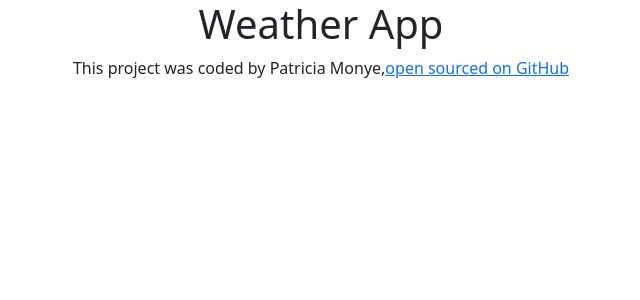
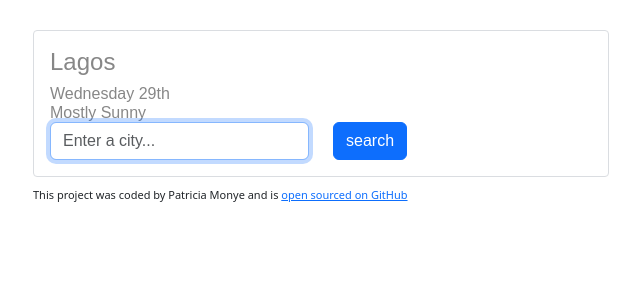
Before and after one commit to 3cia01/react-weather-app, a React (Create React App) app: page / in a window 1280 px wide. Shown: the top 300 px of the page, without its empty margins (319-959 px from the left). Built offline with nearby package versions, Linux system fonts and the light colour scheme; the HTML template or start-up script is replaced by a standard one.

Commit message:
Added axios and included other features

```diff
--- a/package.json
+++ b/package.json
@@ -6,8 +6,10 @@
     "@testing-library/jest-dom": "^5.17.0",
     "@testing-library/react": "^13.4.0",
     "@testing-library/user-event": "^13.5.0",
+    "axios": "^1.6.2",
     "bootstrap": "^5.3.2",
     "react": "^18.2.0",
+    "react-animated-weather": "^4.0.1",
     "react-dom": "^18.2.0",
     "react-scripts": "5.0.1",
     "web-vitals": "^2.1.4"
--- a/src/App.css
+++ b/src/App.css
@@ -1,3 +1,9 @@
 .App {
-  text-align: center;
+  max-width: 600px;
+  margin: 30px auto;
 }
+
+.App footer {
+  font-size: 11px;
+  margin: 10px 0;
+}
--- a/src/App.js
+++ b/src/App.js
@@ -1,12 +1,14 @@
+import React from "react";
 import "./App.css";
+import Weather from "./Weather";
 
 function App() {
   return (
     <div className="App">
       <div className="container">
-        <h1>Weather App</h1>
+        <Weather defaultCity="Lagos" />
         <footer>
-          This project was coded by Patricia Monye,
+          This project was coded by Patricia Monye and is {""}
           <a
             href="https://github.com/3cia01/react-weather-app"
             target="_blank"
--- /dev/null
+++ b/src/Weather.css
@@ -0,0 +1,24 @@
+.Weather {
+  border: 1px solid #dadde1;
+  font-family: arial, sans-serif;
+  padding: 16px;
+  border-radius: 4px;
+  color: rgb(135, 135, 135);
+}
+
+.Weather h1 {
+  font-size: 24px;
+  font-weight: 100;
+  line-height: 29px;
+}
+.Weather ul {
+  margin: 0;
+  padding: 0;
+}
+
+.Weather li {
+  font-size: 16px;
+  font-weight: 100;
+  line-height: 19px;
+  list-style: none;
+}
--- /dev/null
+++ b/src/Weather.js
@@ -0,0 +1,27 @@
+import React from "react";
+import "./Weather.css";
+
+export default function Weather() {
+  return (
+    <div className="Weather">
+      <h1>Lagos</h1>
+      <ul>
+        <li>Wednesday 29th</li>
+        <li>Mostly Sunny</li>
+      </ul>
+      <div className="row">
+        <div className="col-6">
+          <input
+            type="search"
+            placeholder="Enter a city..."
+            className="form-control"
+            autoFocus="on"
+          />
+        </div>
+        <div className="col-6">
+          <input type="submit" value="search" className="btn btn-primary" />
+        </div>
+      </div>
+    </div>
+  );
+}
--- /dev/null
+++ b/src/WeatherIcon.js
@@ -0,0 +1 @@
+import React from "react";
```
Also changed, not shown: src/FormattedDate.js (added, +29 -0 lines), src/WeatherForecastDays.js (added, +31 -0 lines), src/WeatherInfo.js (added, +35 -0 lines), src/WeatherTemperature.js (added, +10 -0 lines), src/WeatherForecast.js (added), 1 other file (tests, documents, lock files or other folders).
